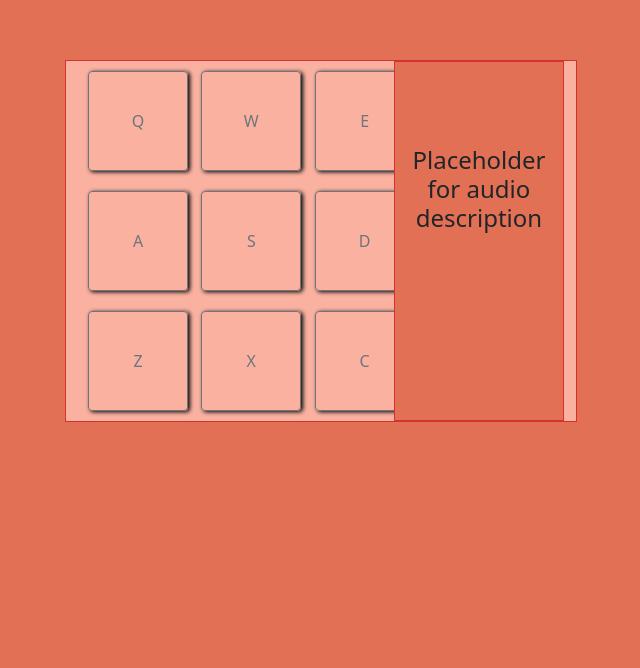
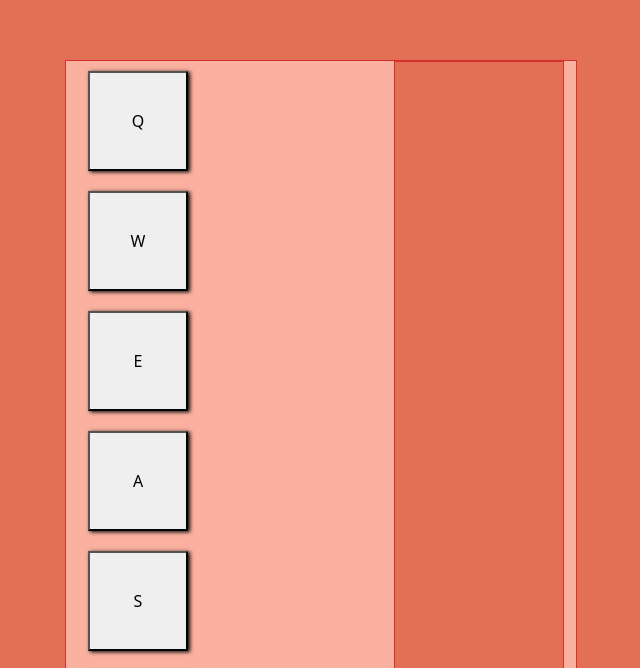
Before and after one commit to krstljrk/drum-machine-fcc, a React (Create React App) app: page / in a window 1280 px wide. Shown: the part 132-800 px from the top of the page, without its empty margins (319-959 px from the left). Built offline with nearby package versions, Linux system fonts and the light colour scheme.

Commit message:
created separate drumpad component

```diff
--- a/src/App.js
+++ b/src/App.js
@@ -1,4 +1,5 @@
 import DrumMachine from "./components/drum-machine";
+
 
 function App() {
   return (
--- a/src/components/drum-machine.js
+++ b/src/components/drum-machine.js
@@ -1,106 +1,86 @@
 import React from 'react'
 import '../stylesheets/styles.scss'
+import DrumPad from './drum-pad';
 
-const AudioObject = [
-    {
-        keyCode: 81,
-        trigger: 'Q',
-        id: 'bass-drum-1',
-        source: 'https://cdn.staticcrate.com/stock-hd/audio/soundscrate-bass-drum-3.mp3'
-    },
-    {
-        keyCode: 87,
-        trigger: 'W',
-        id: 'electronic-kick',
-        source: 'https://cdn.staticcrate.com/stock-hd/audio/soundscrate-electronic-kick-distorted-5.mp3'
-    },
-    {
-        keyCode: 69,
-        trigger: 'E',
-        id: 'snare-roll',
-        source: 'https://cdn.staticcrate.com/stock-hd/audio/soundscrate-snare-roll-long.mp3'
-    },
-    {
-        keyCode: 65,
-        trigger: 'A',
-        id: 'short-hit',
-        source: 'https://cdn.staticcrate.com/stock-hd/audio/soundscrate-hi-hat-14-inch-6.mp3'
-    },
-    {
-        keyCode: 83,
-        trigger: 'S',
-        id: 'bass-drum-2',
-        source: 'https://cdn.staticcrate.com/stock-hd/audio/soundscrate-bass-drum-2.mp3'
-    },
-    {
-        keyCode: 68,
-        trigger: 'D',
-        id: 'crash-cymbal',
-        source: 'https://cdn.staticcrate.com/stock-hd/audio/soundscrate-crash-cymbal-16-inch-3.mp3'
-    },
-    {
-        keyCode: 90,
-        trigger: 'Z',
-        id: 'snare-punch',
-        source: 'https://cdn.staticcrate.com/stock-hd/audio/soundscrate-electronic-snare-punch.mp3'
-    },
-    {
-        keyCode: 88,
-        trigger: 'X',
-        id: 'splash-cymbal',
-        source: 'https://cdn.staticcrate.com/stock-hd/audio/soundscrate-splash-cymbal-10-inch-3.mp3'
-    },
-    {
-        keyCode: 67,
-        trigger: 'C',
-        id: 'drum-floor',
-        source: 'https://cdn.staticcrate.com/stock-hd/audio/soundscrate-tom-floor-4.mp3'
+
+
+export default class DrumMachine extends React.Component {
+    constructor(props) {
+        super(props);
+        this.state = {
+            active: ''
         }
-]
+        this.handleKeyPress = this.handleKeyPress.bind(this);
+        this.handleClick = this.handleClick.bind(this);
+    }
 
-export default function DrumMachine() {
+    handleClick = (btnID, text) => {
+        /* document.getElementById(btnID).play();
+        this.setState({
+            active: text
+        }) */
+    }
 
+    handleKeyPress = (event) => {
+        const key = event.key.toUpperCase();
+        if ("QWEASDZXC".includes(key)) {
+            document.getElementById(key).play();
+        }
+    }
+
+    componentDidMount() {
+        document.addEventListener("keydown", this.drumItemPress);
+    }
+
+    componentWillUnmount() {
+        document.removeEventListener("keydown", this.drumItemPress);
+    }
+
+    render() {
         return (
             <div className="container-fluid" id="drum-machine">
                 <div className="drum-pad-container">
-                <div className="row first">
+                    <DrumPad handleClick={this.handleClick} handleKeyPress={this.handleKeyPress} />
+                    {/* <div className="row first">
                         <div className="col-4">
-                        <button className="btn btn-default btn-outline-secondary drum-pad" id=""><audio
-                            className='clip'/>Q</button>
+                            <button className="btn btn-outline-secondary drum-pad" id=""><audio
+                                className='clip' />Q</button>
                         </div>
                         <div className="col-4">
-                        <button className="btn btn-default btn-outline-secondary drum-pad" id="">W</button>
+                            <button className="btn btn-outline-secondary drum-pad" id="">W</button>
                         </div>
                         <div className="col-4">
-                        <button className="btn btn-default btn-outline-secondary drum-pad" id="">E</button>
+                            <button className="btn btn-outline-secondary drum-pad" id="">E</button>
                         </div>
                     </div>
                     <div className="row second">
                         <div className="col-4">
-                        <button className="btn btn-default btn-outline-secondary drum-pad" id="">A</button>
+                            <button className="btn btn-outline-secondary drum-pad" id="">A</button>
                         </div>
                         <div className="col-4">
-                        <button className="btn btn-default btn-outline-secondary drum-pad" id="">S</button>
+                            <button className="btn btn-outline-secondary drum-pad" id="">S</button>
                         </div>
                         <div className="col-4">
-                        <button className="btn btn-default btn-outline-secondary drum-pad" id="">D</button>
+                            <button className="btn btn-outline-secondary drum-pad" id="">D</button>
                         </div>
                     </div>
                     <div className="row third">
                         <div className="col-4">
-                        <button className="btn btn-default btn-outline-secondary drum-pad" id="">Z</button>
+                            <button className="btn btn-outline-secondary drum-pad" id="">Z</button>
                         </div>
                         <div className="col-4">
-                        <button className="btn btn-default btn-outline-secondary drum-pad" id="">X</button>
+                            <button className="btn btn-outline-secondary drum-pad" id="">X</button>
                         </div>
                         <div className="col-4">
-                        <button className="btn btn-default btn-outline-secondary drum-pad" id="">C</button>
+                            <button className="btn btn-outline-secondary drum-pad" id="">C</button>
                         </div>
-                </div>
+                    </div> */}
                 </div>
                 <div className="display-container" id="display">
-                <h4>Placeholder for audio description</h4>
+                    <h4>{this.state.active}</h4>
                 </div>
             </div>
         )
     }
+
+}
--- /dev/null
+++ b/src/components/drum-pad.js
@@ -0,0 +1,82 @@
+import React from 'react'
+
+const AudioObject = [
+    {
+        keyCode: 81,
+        trigger: 'Q',
+        textID: 'Bass drum 1',
+        btnID: 'bass-drum-1',
+        source: 'https://cdn.staticcrate.com/stock-hd/audio/soundscrate-bass-drum-3.mp3'
+    },
+    {
+        keyCode: 87,
+        trigger: 'W',
+        textID: 'Electronic kick',
+        btnID: 'electronic-kick',
+        source: 'https://cdn.staticcrate.com/stock-hd/audio/soundscrate-electronic-kick-distorted-5.mp3'
+    },
+    {
+        keyCode: 69,
+        trigger: 'E',
+        textID: 'Snare roll',
+        btnID: 'snare-roll',
+        source: 'https://cdn.staticcrate.com/stock-hd/audio/soundscrate-snare-roll-long.mp3'
+    },
+    {
+        keyCode: 65,
+        trigger: 'A',
+        textID: 'Short hit',
+        btnID: 'short-hit',
+        source: 'https://cdn.staticcrate.com/stock-hd/audio/soundscrate-hi-hat-14-inch-6.mp3'
+    },
+    {
+        keyCode: 83,
+        trigger: 'S',
+        textID: 'Bass drum 2',
+        btnID: 'bass-drum-2',
+        source: 'https://cdn.staticcrate.com/stock-hd/audio/soundscrate-bass-drum-2.mp3'
+    },
+    {
+        keyCode: 68,
+        trigger: 'D',
+        textID: 'Crash cymbal',
+        btnID: 'crash-cymbal',
+        source: 'https://cdn.staticcrate.com/stock-hd/audio/soundscrate-crash-cymbal-16-inch-3.mp3'
+    },
+    {
+        keyCode: 90,
+        trigger: 'Z',
+        textID: 'Snare punch',
+        btnID: 'snare-punch',
+        source: 'https://cdn.staticcrate.com/stock-hd/audio/soundscrate-electronic-snare-punch.mp3'
+    },
+    {
+        keyCode: 88,
+        trigger: 'X',
+        textID: 'Splash cymbal',
+        btnID: 'splash-cymbal',
+        source: 'https://cdn.staticcrate.com/stock-hd/audio/soundscrate-splash-cymbal-10-inch-3.mp3'
+    },
+    {
+        keyCode: 67,
+        trigger: 'C',
+        textID: 'Drum floor',
+        btnID: 'drum-floor',
+        source: 'https://cdn.staticcrate.com/stock-hd/audio/soundscrate-tom-floor-4.mp3'
+    }
+]
+
+export default function DrumPad(props) {
+    return (
+        <div>
+            {AudioObject.map((drumPad) => (
+            <div key={drumPad.btnID}>
+                <button className="drum-pad" id={drumPad.btnID} onClick={props.handleClick(drumPad.btnID, drumPad.textID)} onKeyDown={props.handleKeyPress}> {drumPad.trigger}
+                    <audio className="clip" id={drumPad.trigger} src={drumPad.source} />
+                </button>
+            </div>
+        ))}
+        </div>
+
+    )
+}
--- a/src/stylesheets/styles.scss
+++ b/src/stylesheets/styles.scss
@@ -31,7 +31,7 @@ body {
     .drum-pad-container {
         min-width: 65%;
 
-        button {
+        .drum-pad {
             box-shadow: 2px 1px 4px black;
             height: 100px;
             width: 100px;
```
Lines whose indentation alone changed are shown as unchanged.
